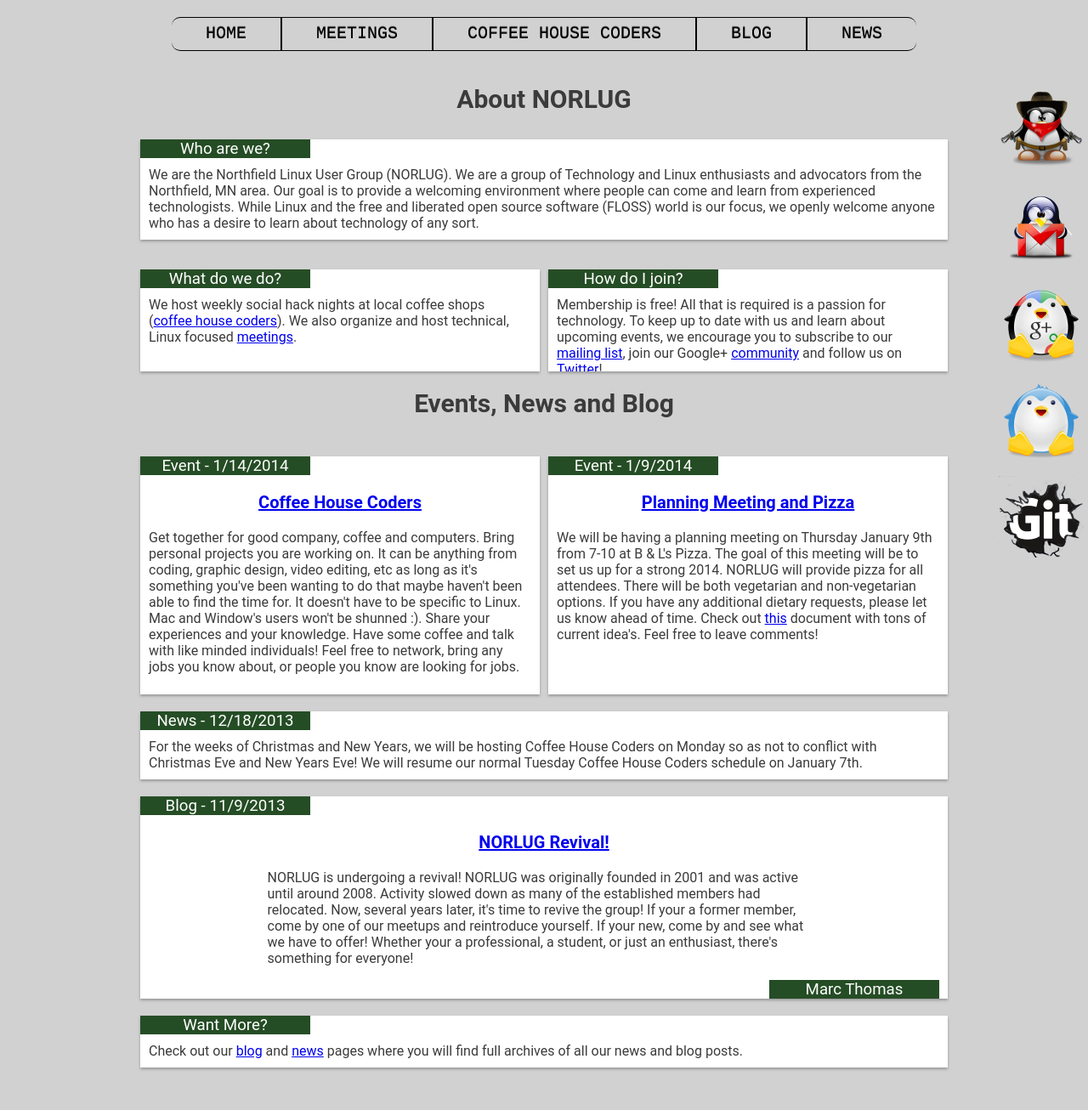
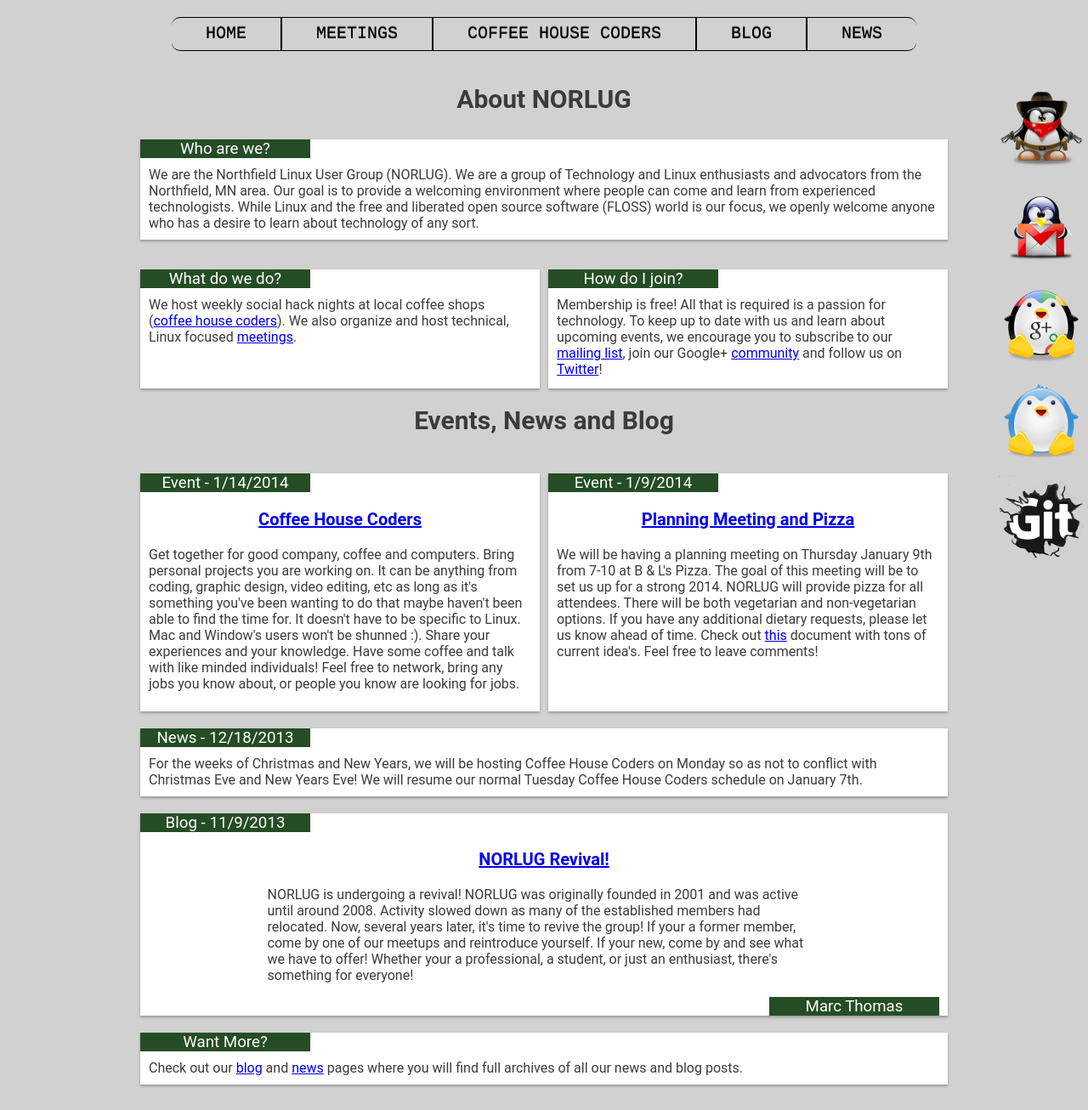
Before and after one commit to norlug/norlug.github.io, a Jekyll site: the page built from index.html, in a window 1280 px wide. Shown: the whole page at 85% size. Built offline with Jekyll 4.4.1, drawn with Linux system fonts in a browser that asks for light colours.

Commit message:
Fixed sizing on small card height.

```diff
--- a/css/StyleSheetMain.css
+++ b/css/StyleSheetMain.css
@@ -200,7 +200,7 @@ header{
     float: left;
     max-width: 450px;
     box-shadow: 0px 2px 3px rgb(153, 153, 153);
-    height: 100px;
+    height: 120px;
 }
 
 .cardLayoutRightSmall{
@@ -212,7 +212,7 @@ header{
     float: right;
     max-width: 450px;
     box-shadow: 0px 2px 3px rgb(153, 153, 153);
-    height: 100px;
+    height: 120px;
 }
 
 
```
